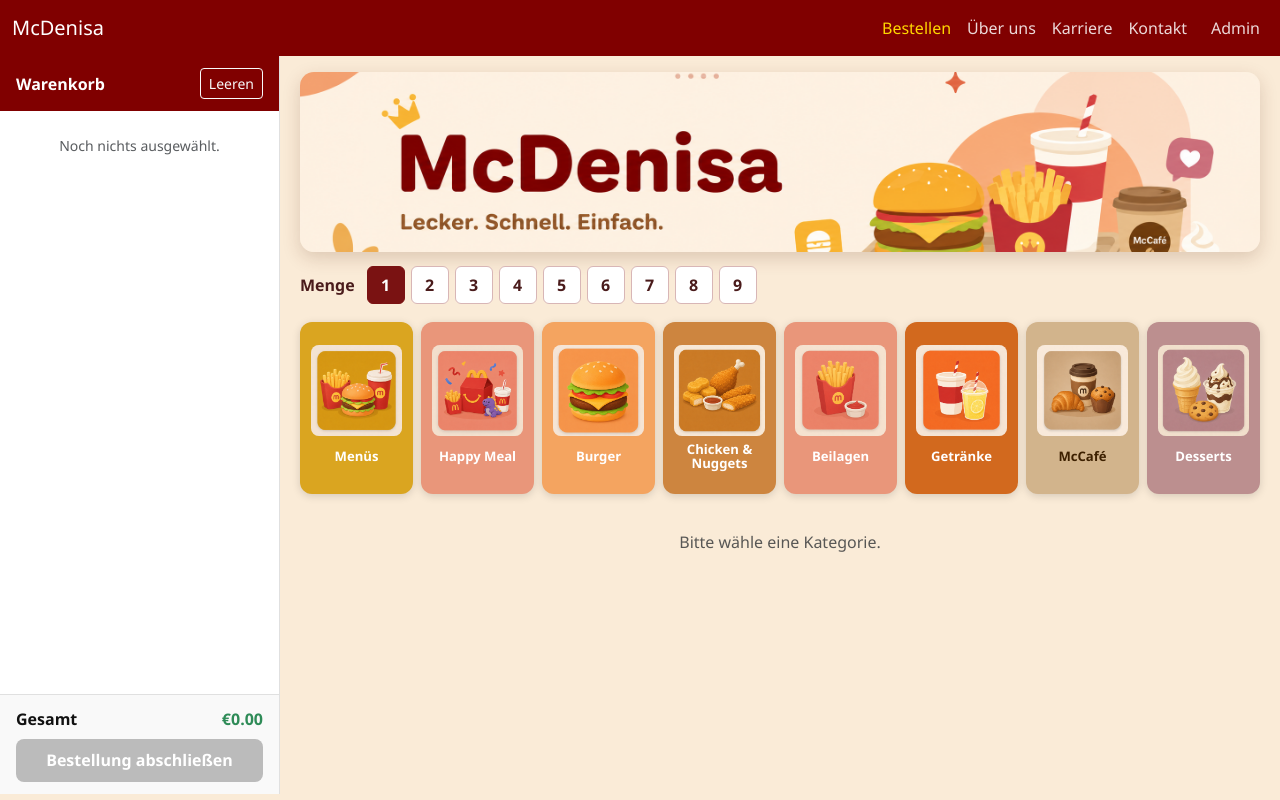
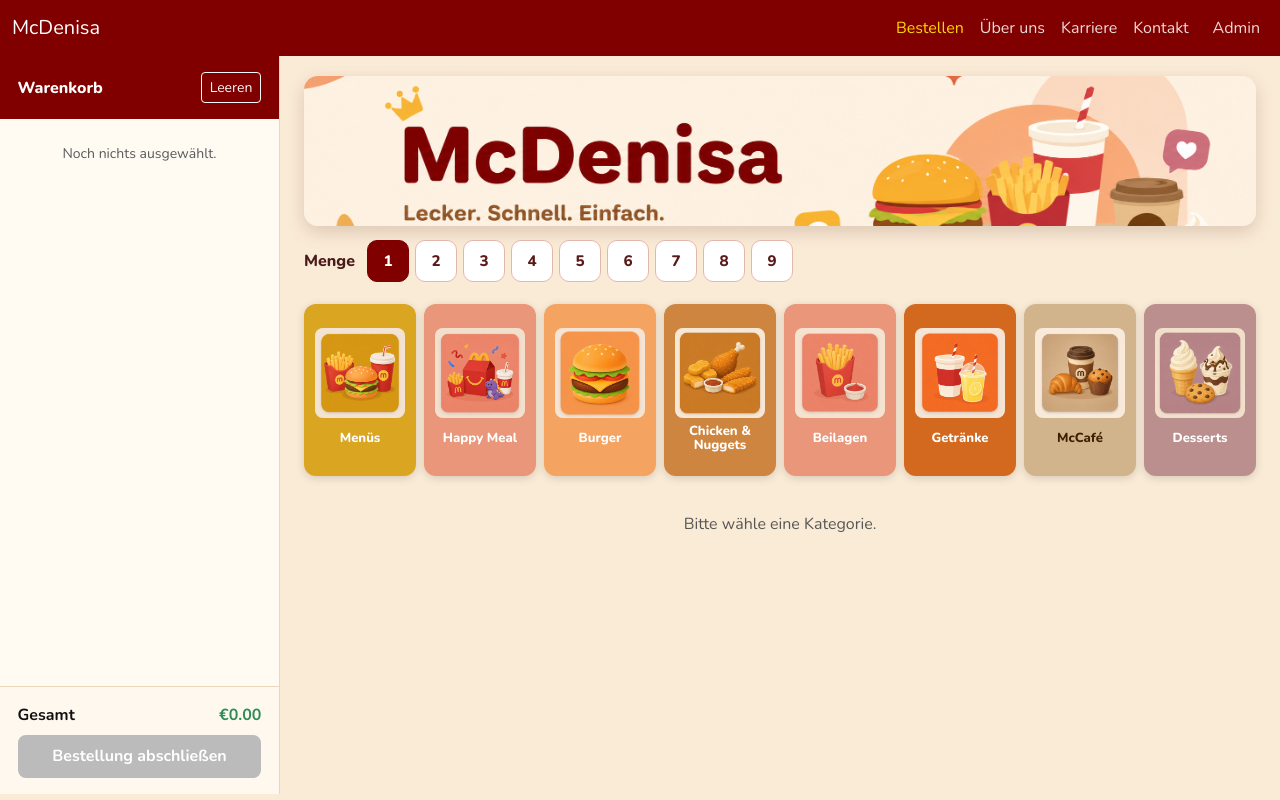
Before and after one commit to denisaandreea-a/McDenisa-Website-Pruefung, an Angular app: page /order in a window 1280 px wide. Built offline with nearby package versions, Linux system fonts and the light colour scheme.

Commit message:
Design-Verbesserungen: Nunito, sticky Navbar, 150px Banner, weicherer Warenkorb

```diff
--- a/src/app/order/order.css
+++ b/src/app/order/order.css
@@ -9,7 +9,7 @@
 .order-hero img {
   display: block;
   width: 100%;
-  height: 180px;
+  height: 150px;
   object-fit: cover;
   object-position: center 40%;
   border-radius: 14px;
@@ -20,11 +20,12 @@
   display: flex;
   align-items: center;
   gap: 12px;
-  margin-bottom: 14px;
+  margin-top: 4px;
+  margin-bottom: 18px;
 }
 
 .quantity-label {
-  font-weight: 700;
+  font-weight: 800;
   color: #4a1b1b;
 }
 
@@ -35,18 +36,29 @@
 }
 
 .quantity-btn {
-  width: 38px;
-  height: 38px;
-  border: 1px solid #d8b6b6;
-  border-radius: 6px;
+  width: 42px;
+  height: 42px;
+  border: 1px solid #e3b8aa;
+  border-radius: 10px;
   background: #fff;
-  color: #4a1b1b;
-  font-weight: 700;
+  color: #5a1a1a;
+  font-weight: 800;
+  font-size: 0.95rem;
+  cursor: pointer;
+  transition: background 0.12s, color 0.12s, transform 0.1s;
+}
+
+.quantity-btn:hover {
+  background: #fdeee8;
+}
+
+.quantity-btn:active {
+  transform: scale(0.93);
 }
 
 .quantity-btn--active {
-  background: #7a1212;
-  border-color: #7a1212;
+  background: var(--mc-maroon);
+  border-color: var(--mc-maroon);
   color: #fff;
 }
 
--- a/src/index.html
+++ b/src/index.html
@@ -1,11 +1,14 @@
 <!doctype html>
-<html lang="en">
+<html lang="de">
 <head>
   <meta charset="utf-8">
-  <title>McdenisaKasse</title>
+  <title>McDenisa Kasse</title>
   <base href="/">
   <meta name="viewport" content="width=device-width, initial-scale=1">
   <link rel="icon" type="image/x-icon" href="favicon.ico">
+  <link rel="preconnect" href="https://fonts.googleapis.com">
+  <link rel="preconnect" href="https://fonts.gstatic.com" crossorigin>
+  <link href="https://fonts.googleapis.com/css2?family=Nunito:wght@400;600;700;800;900&display=swap" rel="stylesheet">
 </head>
 <body>
   <app-root></app-root>
--- a/src/styles.css
+++ b/src/styles.css
@@ -4,7 +4,7 @@
   --mc-maroon:    #800000;
   --mc-brown:     #8B4513;
   --mc-white:     #ffffff;
-  --banner-h:     180px;
+  --banner-h:     150px;
 
   /* Kategorie-Farben wie im Avalonia-Projekt */
   --cat-menus:    #DAA520; /* Goldenrod      */
@@ -19,7 +19,7 @@
 
 body {
   background-color: #FAEBD7;
-  font-family: 'Segoe UI', sans-serif;
+  font-family: 'Nunito', 'Segoe UI', sans-serif;
   color: #111;
 }
 
@@ -43,21 +43,20 @@
   height: calc(100vh - 62px);
 }
 
-/* Linke Spalte: Warenkorb */
 .pos-cart {
   width: 280px;
   min-width: 280px;
-  border-right: 1px solid #e0e0e0;
+  border-right: 1px solid #ead8bd;
   display: flex;
   flex-direction: column;
-  background: #fff;
+  background: #fffaf2;
 }
 
 .cart-header {
   background-color: var(--mc-maroon);
   color: #fff;
-  padding: 0.75rem 1rem;
-  font-weight: 700;
+  padding: 1rem 1.1rem;
+  font-weight: 800;
   font-size: 1rem;
   display: flex;
   justify-content: space-between;
@@ -72,9 +71,9 @@
 }
 
 .cart-footer {
-  background-color: #f9f9f9;
-  padding: 0.75rem 1rem;
-  border-top: 1px solid #e0e0e0;
+  background-color: #fff8ee;
+  padding: 1rem 1.1rem;
+  border-top: 1px solid #ead8bd;
   flex-shrink: 0;
 }
 
@@ -115,12 +114,10 @@
   line-height: 1.2;
 }
 
-/* ===== RECHTE SEITE: KATEGORIE + PRODUKTE ===== */
-
 .pos-content {
   flex: 1;
   overflow-y: auto;
-  padding: 1rem 1.25rem;
+  padding: 1.25rem 1.5rem;
   background: #FAEBD7;
 }
 
@@ -156,6 +153,10 @@
 .cat-card:hover {
   transform: translateY(-3px);
   box-shadow: 0 6px 16px rgba(0,0,0,0.2);
+}
+
+.cat-card:active {
+  transform: scale(0.96);
 }
 
 .cat-card--active {
@@ -244,10 +245,11 @@
   opacity: 0.9;
 }
 
-/* ===== NAVBAR ===== */
-
 .navbar-mc {
   background-color: var(--mc-maroon) !important;
+  position: sticky;
+  top: 0;
+  z-index: 100;
 }
 
 .navbar-mc .navbar-brand {
```
